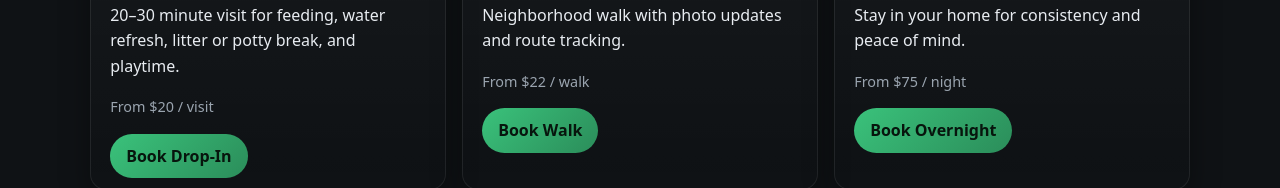
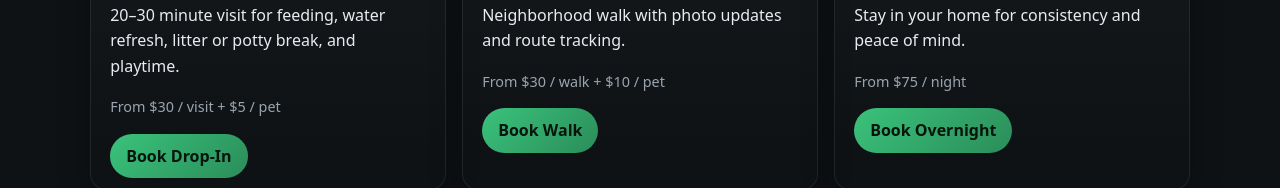
Before and after one commit to iiankehn/shadowslegacies, a plain HTML site: page services.html in a window 1280 px wide. Shown: the part 347-535 px from the top of the page. Drawn offline with Linux system fonts and the light colour scheme.

Commit message:
Update services.html

```diff
--- a/services.html
+++ b/services.html
@@ -47,14 +47,14 @@
         <article class="card">
           <h3>Drop‑In Visit</h3>
           <p>20–30 minute visit for feeding, water refresh, litter or potty break, and playtime.</p>
-          <div class="small">From $20 / visit</div>
+          <div class="small">From $30 / visit + $5 / pet</div>
           <br />
           <a class="btn btn-primary" href="#booking">Book Drop‑In</a>
         </article>
         <article class="card">
           <h3>Dog Walking</h3>
           <p>Neighborhood walk with photo updates and route tracking.</p>
-          <div class="small">From $22 / walk</div>
+          <div class="small">From $30 / walk + $10 / pet</div>
           <br />
           <a class="btn btn-primary" href="#booking">Book Walk</a>
         </article>
```
